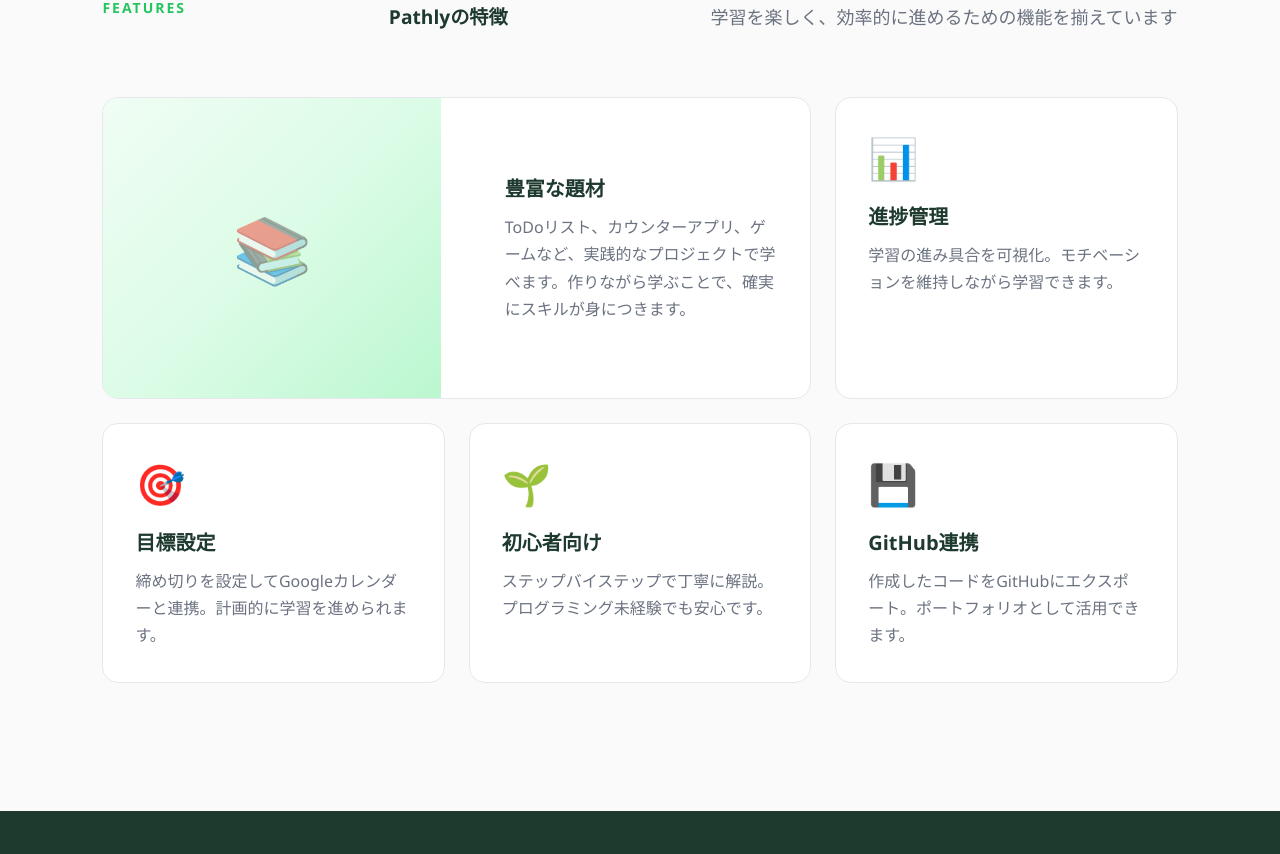
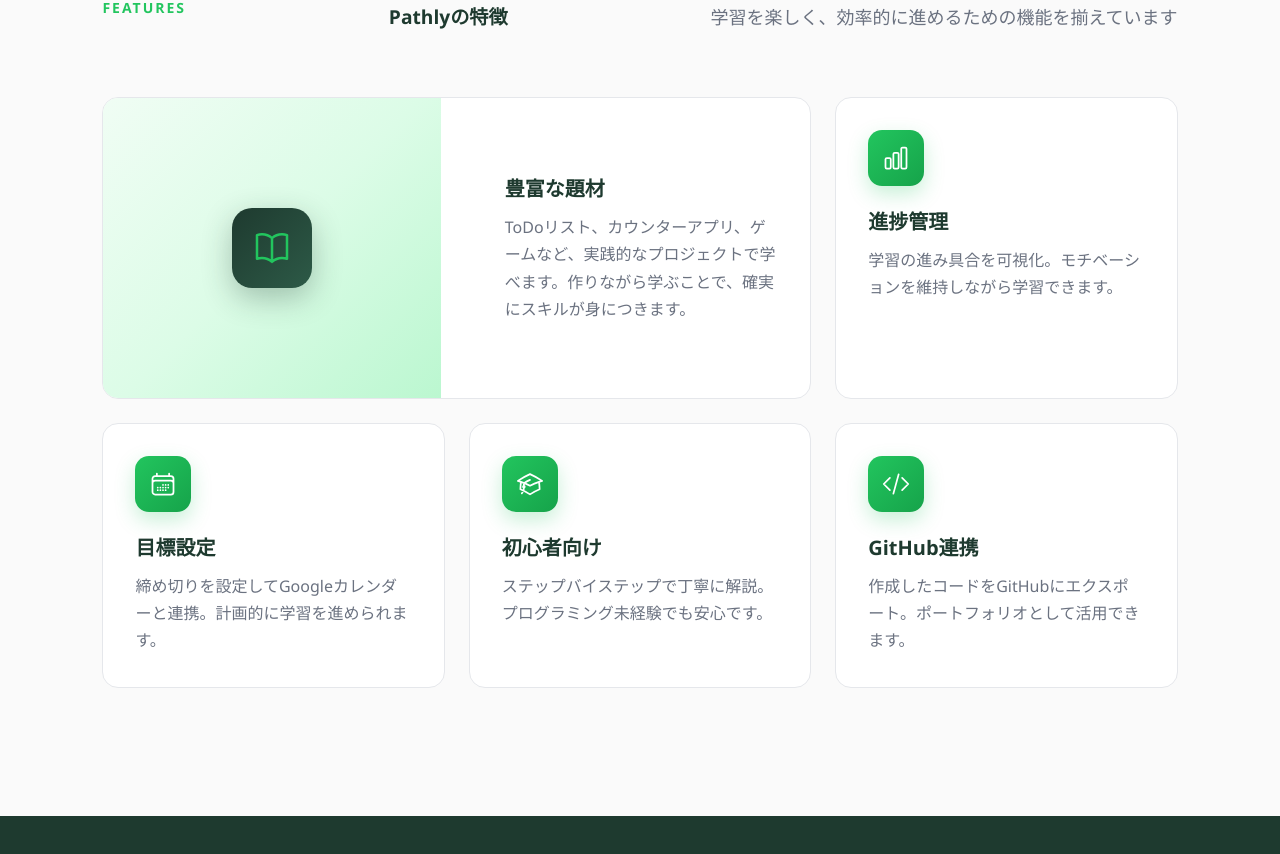
Before and after one commit to J15team/Frontend-prod, a React (Vite) app: page / in a window 1280 px wide. Shown: the part 930-1784 px from the top of the page. Built offline with nearby package versions, Linux system fonts and the light colour scheme; no server answers.

Commit message:
特徴セクションのアイコンをSVGベースのモダンデザインに変更

```diff
--- a/src/styles/landing.css
+++ b/src/styles/landing.css
@@ -424,11 +424,6 @@
   justify-content: center;
 }
 
-.feature-icon {
-  font-size: 2.5rem;
-  margin-bottom: 1rem;
-}
-
 .feature-card h3 {
   font-size: 1.25rem;
   font-weight: 600;
@@ -439,6 +434,49 @@
 .feature-card p {
   color: #6b7280;
   line-height: 1.7;
+}
+
+/* Feature Icon Box - モダンなアイコンデザイン */
+.feature-icon-box {
+  width: 56px;
+  height: 56px;
+  background: linear-gradient(135deg, #22c55e 0%, #16a34a 100%);
+  border-radius: 14px;
+  display: flex;
+  align-items: center;
+  justify-content: center;
+  margin-bottom: 1.25rem;
+  box-shadow: 0 8px 20px rgba(34, 197, 94, 0.25);
+  transition: all 0.3s;
+}
+
+.feature-card:hover .feature-icon-box {
+  transform: scale(1.1) rotate(-5deg);
+  box-shadow: 0 12px 30px rgba(34, 197, 94, 0.35);
+}
+
+.feature-icon-box svg {
+  width: 28px;
+  height: 28px;
+  color: white;
+}
+
+/* Large card icon */
+.feature-icon-svg {
+  width: 80px;
+  height: 80px;
+  background: linear-gradient(135deg, #1e3a2f 0%, #2d5a47 100%);
+  border-radius: 20px;
+  display: flex;
+  align-items: center;
+  justify-content: center;
+  box-shadow: 0 10px 30px rgba(30, 58, 47, 0.3);
+}
+
+.feature-icon-svg svg {
+  width: 40px;
+  height: 40px;
+  color: #22c55e;
 }
 
 /* ========================================
--- a/src/views/landing/LandingView.tsx
+++ b/src/views/landing/LandingView.tsx
@@ -131,7 +131,11 @@ export const LandingView: React.FC = () => {
             <div className="feature-card large">
               <div className="feature-image">
                 <div className="placeholder-image">
-                  <span className="placeholder-icon">📚</span>
+                  <div className="feature-icon-svg">
+                    <svg viewBox="0 0 24 24" fill="none" stroke="currentColor" strokeWidth="1.5">
+                      <path d="M12 6.042A8.967 8.967 0 006 3.75c-1.052 0-2.062.18-3 .512v14.25A8.987 8.987 0 016 18c2.305 0 4.408.867 6 2.292m0-14.25a8.966 8.966 0 016-2.292c1.052 0 2.062.18 3 .512v14.25A8.987 8.987 0 0018 18a8.967 8.967 0 00-6 2.292m0-14.25v14.25" strokeLinecap="round" strokeLinejoin="round"/>
+                    </svg>
+                  </div>
                 </div>
               </div>
               <div className="feature-content">
@@ -141,25 +145,41 @@ export const LandingView: React.FC = () => {
             </div>
 
             <div className="feature-card">
-              <div className="feature-icon">📊</div>
+              <div className="feature-icon-box">
+                <svg viewBox="0 0 24 24" fill="none" stroke="currentColor" strokeWidth="1.5">
+                  <path d="M3 13.125C3 12.504 3.504 12 4.125 12h2.25c.621 0 1.125.504 1.125 1.125v6.75C7.5 20.496 6.996 21 6.375 21h-2.25A1.125 1.125 0 013 19.875v-6.75zM9.75 8.625c0-.621.504-1.125 1.125-1.125h2.25c.621 0 1.125.504 1.125 1.125v11.25c0 .621-.504 1.125-1.125 1.125h-2.25a1.125 1.125 0 01-1.125-1.125V8.625zM16.5 4.125c0-.621.504-1.125 1.125-1.125h2.25C20.496 3 21 3.504 21 4.125v15.75c0 .621-.504 1.125-1.125 1.125h-2.25a1.125 1.125 0 01-1.125-1.125V4.125z" strokeLinecap="round" strokeLinejoin="round"/>
+                </svg>
+              </div>
               <h3>進捗管理</h3>
               <p>学習の進み具合を可視化。モチベーションを維持しながら学習できます。</p>
             </div>
 
             <div className="feature-card">
-              <div className="feature-icon">🎯</div>
+              <div className="feature-icon-box">
+                <svg viewBox="0 0 24 24" fill="none" stroke="currentColor" strokeWidth="1.5">
+                  <path d="M6.75 3v2.25M17.25 3v2.25M3 18.75V7.5a2.25 2.25 0 012.25-2.25h13.5A2.25 2.25 0 0121 7.5v11.25m-18 0A2.25 2.25 0 005.25 21h13.5A2.25 2.25 0 0021 18.75m-18 0v-7.5A2.25 2.25 0 015.25 9h13.5A2.25 2.25 0 0121 11.25v7.5m-9-6h.008v.008H12v-.008zM12 15h.008v.008H12V15zm0 2.25h.008v.008H12v-.008zM9.75 15h.008v.008H9.75V15zm0 2.25h.008v.008H9.75v-.008zM7.5 15h.008v.008H7.5V15zm0 2.25h.008v.008H7.5v-.008zm6.75-4.5h.008v.008h-.008v-.008zm0 2.25h.008v.008h-.008V15zm0 2.25h.008v.008h-.008v-.008zm2.25-4.5h.008v.008H16.5v-.008zm0 2.25h.008v.008H16.5V15z" strokeLinecap="round" strokeLinejoin="round"/>
+                </svg>
+              </div>
               <h3>目標設定</h3>
               <p>締め切りを設定してGoogleカレンダーと連携。計画的に学習を進められます。</p>
             </div>
 
             <div className="feature-card">
-              <div className="feature-icon">🌱</div>
+              <div className="feature-icon-box">
+                <svg viewBox="0 0 24 24" fill="none" stroke="currentColor" strokeWidth="1.5">
+                  <path d="M4.26 10.147a60.436 60.436 0 00-.491 6.347A48.627 48.627 0 0112 20.904a48.627 48.627 0 018.232-4.41 60.46 60.46 0 00-.491-6.347m-15.482 0a50.57 50.57 0 00-2.658-.813A59.905 59.905 0 0112 3.493a59.902 59.902 0 0110.399 5.84c-.896.248-1.783.52-2.658.814m-15.482 0A50.697 50.697 0 0112 13.489a50.702 50.702 0 017.74-3.342M6.75 15a.75.75 0 100-1.5.75.75 0 000 1.5zm0 0v-3.675A55.378 55.378 0 0112 8.443m-7.007 11.55A5.981 5.981 0 006.75 15.75v-1.5" strokeLinecap="round" strokeLinejoin="round"/>
+                </svg>
+              </div>
               <h3>初心者向け</h3>
               <p>ステップバイステップで丁寧に解説。プログラミング未経験でも安心です。</p>
             </div>
 
             <div className="feature-card">
-              <div className="feature-icon">💾</div>
+              <div className="feature-icon-box">
+                <svg viewBox="0 0 24 24" fill="none" stroke="currentColor" strokeWidth="1.5">
+                  <path d="M17.25 6.75L22.5 12l-5.25 5.25m-10.5 0L1.5 12l5.25-5.25m7.5-3l-4.5 16.5" strokeLinecap="round" strokeLinejoin="round"/>
+                </svg>
+              </div>
               <h3>GitHub連携</h3>
               <p>作成したコードをGitHubにエクスポート。ポートフォリオとして活用できます。</p>
             </div>
```
